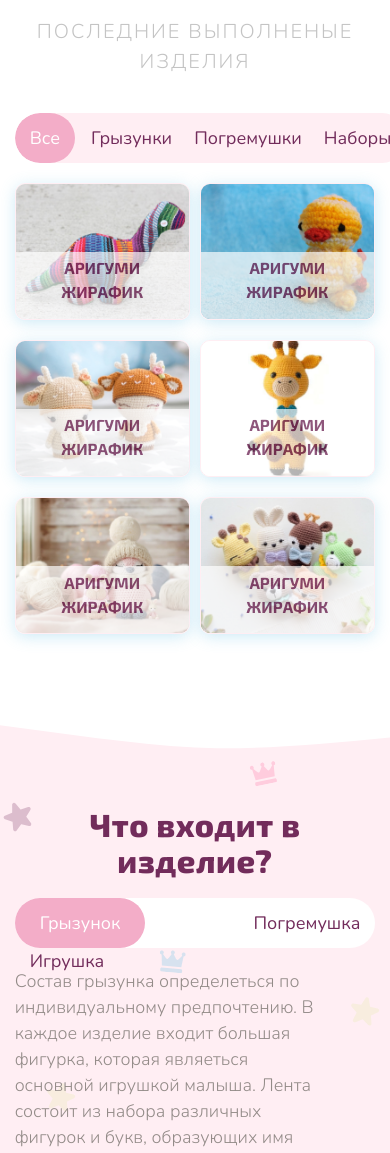
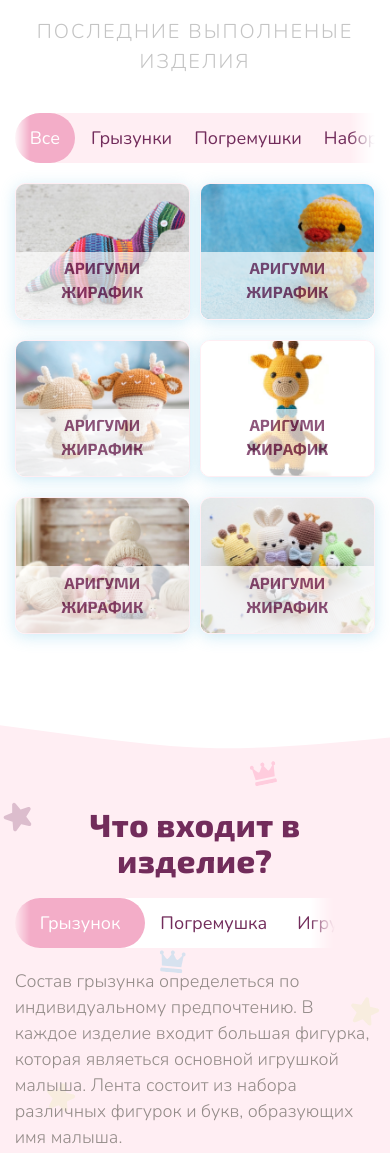
Before and after one commit to colocolov/eltoy, a plain HTML site: page index.html in a window 390 px wide. Shown: the part 1744-2897 px from the top of the page. Drawn offline with Linux system fonts and the light colour scheme; files whose address does not match are found by name.

Commit message:
cr: scroll on types on 480

```diff
--- a/index.html
+++ b/index.html
@@ -38,10 +38,6 @@
               ><img src="images/logo.png" alt="Логотип: детские игрушки ручной работы" class="image-wrapper"
             /></a>
           </div>
-          <div class="header__menu menu">
-            <div class="menu__icon">
-              <span></span>
-            </div>
           <nav class="navbar__menu">
             <ul class="navbar__list">
               <!-- <li class="navbar__item"><a href="#about" class="navbar__link">Об изделии</a></li> -->
@@ -53,7 +49,6 @@
               <li class="navbar__item"><a href="#contacts" class="navbar__link">Контакты</a></li>
             </ul>
           </nav>
-          </div>
           <div class="navbar__data">
             <ul class="navbar__list">
               <li class="navbar__item navbar__item-lang">
@@ -160,11 +155,15 @@
           <h2 class="heading works__heading">Мои последние работы</h2>
           <p class="subheading works__subheading">Последние выполненые изделия</p>
           <div class="works__photos">
+            <div class="works__wrap">
+              <div class="works__limit">
                 <div class="works__photos-tabs">
                   <button class="works__type works__type_active" value="all" onclick="doAction(this.value)">Все</button>
                   <button class="works__type" value="chewers" onclick="doAction(this.value)">Грызунки</button>
                   <button class="works__type" value="beanbags" onclick="doAction(this.value)">Погремушки</button>
                   <button class="works__type" value="sets" onclick="doAction(this.value)">Наборы</button>
+                </div>
+              </div>
             </div>
             <div class="works__photos-all">
               <div class="works__photo" data-category="chewers">
@@ -231,12 +230,14 @@
       <div class="container consist__container">
         <div class="consist__first">
           <h2 class="heading consist__title">Что входит в изделие?</h2>
-          <div class="consist__tabs">
+          <div class="consist__wrap">
+            <div class="consist__limit">
               <ul class="consist__caption">
                 <li class="consist__type consist__type_active">Грызунок</li>
                 <li class="consist__type">Погремушка</li>
                 <li class="consist__type">Игрушка</li>
               </ul>
+            </div>
           </div>
           <div class="consist__descriptions">
             <div class="consist__info consist__info-active">
@@ -300,32 +301,26 @@
               <div class="steps__wrp">
                 <img src="images/icons/step-1.svg" alt="мобильная связь" class="image-wrapper" />
               </div>
-              <div class="steps__info">
               <h3 class="steps__title">Шаг 1</h3>
               <p class="text steps__text">
                 Вы связываетесь со мной любым удобным Вам способом: Direct Facebook, Instagram, Viber
               </p>
-              </div>
             </div>
             <!-- /.steps__cars -->
             <div class="steps__card">
               <div class="steps__wrp">
                 <img src="images/icons/step-2.svg" alt="список" class="image-wrapper" />
               </div>
-              <div class="steps__info">
               <h3 class="steps__title">Шаг 2</h3>
               <p class="text steps__text">Согласовываем дизайн и состав изделия, определяем сроки и стоимость работы</p>
-              </div>
             </div>
             <!-- /.steps__cars -->
             <div class="steps__card">
               <div class="steps__wrp">
                 <img src="images/icons/step-3.svg" alt="гео точка" class="image-wrapper" />
               </div>
-              <div class="steps__info">
               <h3 class="steps__title">Шаг 3</h3>
               <p class="text steps__text">Выполняю работу и оформляю заказ. Согласовываем доставку. Все готово!</p>
-              </div>
             </div>
             <!-- /.steps__cars -->
           </div>
@@ -396,11 +391,9 @@
                   </defs>
                 </svg>
               </div>
-              <div class="price__info">
               <h3 class="price__title">Грызунок</h3>
               <p class="text price__text">С индивидаульным именем и набором фигурок</p>
               <span class="price__coast">200 леев</span>
-            </div>
             </div>
             <!-- /.price__cars -->
             <div class="price__card">
@@ -416,11 +409,9 @@
                   </defs>
                 </svg>
               </div>
-              <div class="price__info">
               <h3 class="price__title">Игрушка</h3>
               <p class="text price__text">С индивидаульным именем и набором фигурок</p>
               <span class="price__coast">180 леев</span>
-            </div>
             </div>
             <!-- /.price__cars -->
             <div class="price__card">
@@ -436,11 +427,9 @@
                   </defs>
                 </svg>
               </div>
-              <div class="price__info">
               <h3 class="price__title">Погремушка</h3>
               <p class="text price__text">С индивидаульным именем и набором фигурок</p>
               <span class="price__coast">120 леев</span>
-            </div>
             </div>
             <!-- /.price__cars -->
           </div>
--- a/sass/blocks/_animation.sass
+++ b/sass/blocks/_animation.sass
@@ -104,15 +104,15 @@
 @keyframes price-pulse-1
   0%
     opacity: 1
-    transform: translateX(0px)translateY(0px)rotate(-215deg)scale(1.02,1.02)
+    transform: translateX(0px)translateY(0px)rotate(-15deg)scale(1.02,1.02)
     animation-timing-function: ease-in-out
   50%
     opacity: 0.8
-    transform: translateX(0px)translateY(0px)rotate(-215deg)scale(1.1,1.1)
+    transform: translateX(0px)translateY(0px)rotate(-15deg)scale(1.1,1.1)
     animation-timing-function: ease-in-out
   100%
     opacity: 1
-    transform: translateX(0px)translateY(0px)rotate(-215deg)scale(1.02,1.02)
+    transform: translateX(0px)translateY(0px)rotate(-15deg)scale(1.02,1.02)
 
 @keyframes consist-play
   0%
--- a/sass/media/_480.sass
+++ b/sass/media/_480.sass
@@ -57,12 +57,15 @@
     &__title
       font-size: 16px
       line-height: 24px
-    &__photos-tabs
-      overflow-x: auto
-      // padding: 15px
-      // flex-wrap: wrap
-    &__type
-      // padding: 10px 0
+    &__wrap
+      overflow-x: hidden
+      overflow-y: hidden
+    &__limit
+      max-width: 390px
+      overflow-x: scroll
+      padding-bottom: 20px
+      margin-bottom: -20px
+      mask-image: linear-gradient(90deg, transparent 0, rgba(0, 0, 0, .10) 0px, #F3FAFF 15px, #F3FAFF calc(100% - 25px), rgba(0, 0, 0, .20) calc(100% - 7px), transparent)
 
   .consist
     &__second
@@ -79,8 +82,17 @@
       &-fon
         width: 300px
         height: 300px
-    &__caption
-      flex-wrap: wrap
+    &__descriptions
+      padding-right: 0
+    &__wrap
+      overflow-x: hidden
+      overflow-y: hidden
+    &__limit
+      max-width: 320px
+      overflow-x: scroll
+      padding-bottom: 20px
+      margin-bottom: -20px
+      mask-image: linear-gradient(90deg, transparent 0, rgba(0, 0, 0, .10) 0px, #F3FAFF 15px, #F3FAFF calc(100% - 25px), rgba(0, 0, 0, .20) calc(100% - 7px), transparent)
 
   .steps
     &__first
@@ -109,6 +121,7 @@
     &__wrapper
       margin-bottom: 15px
       &::before
+        animation: none
         top: -10px
     &__info
       width: 85%
```
Also changed, not shown: css/style.css, 1 other file. Lines whose indentation alone changed are shown as unchanged.
